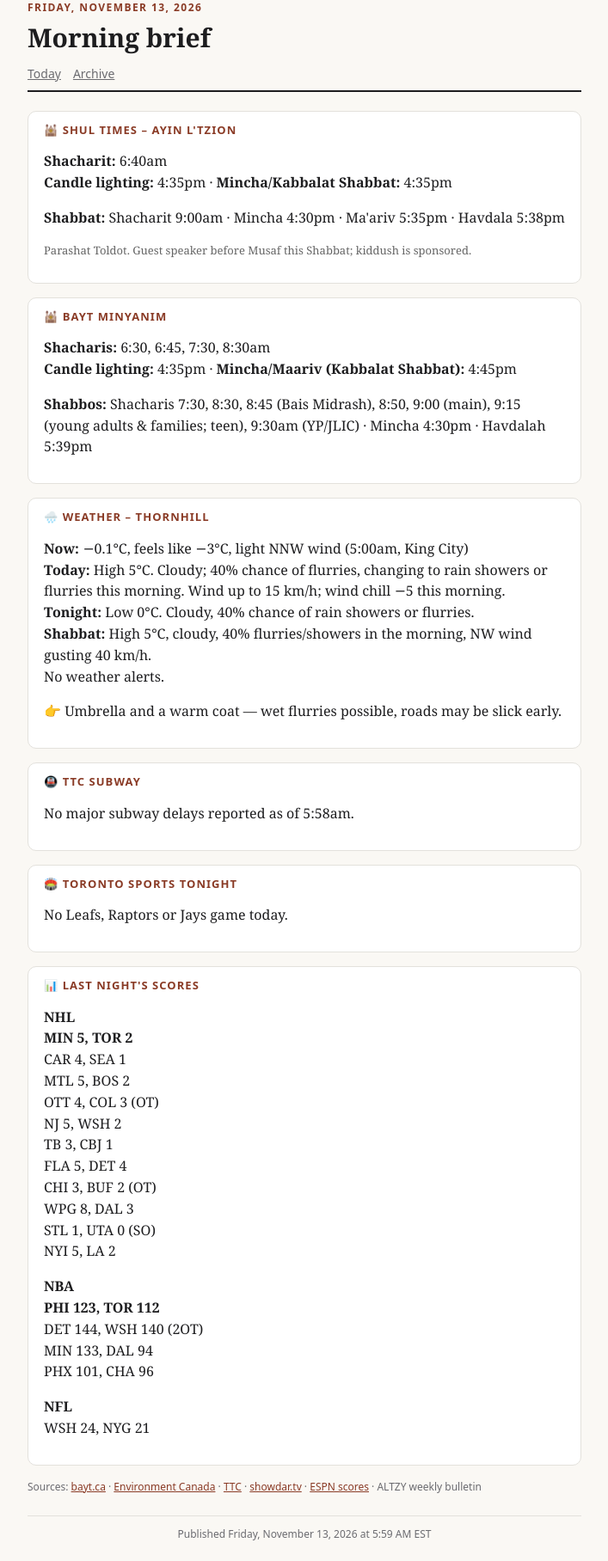
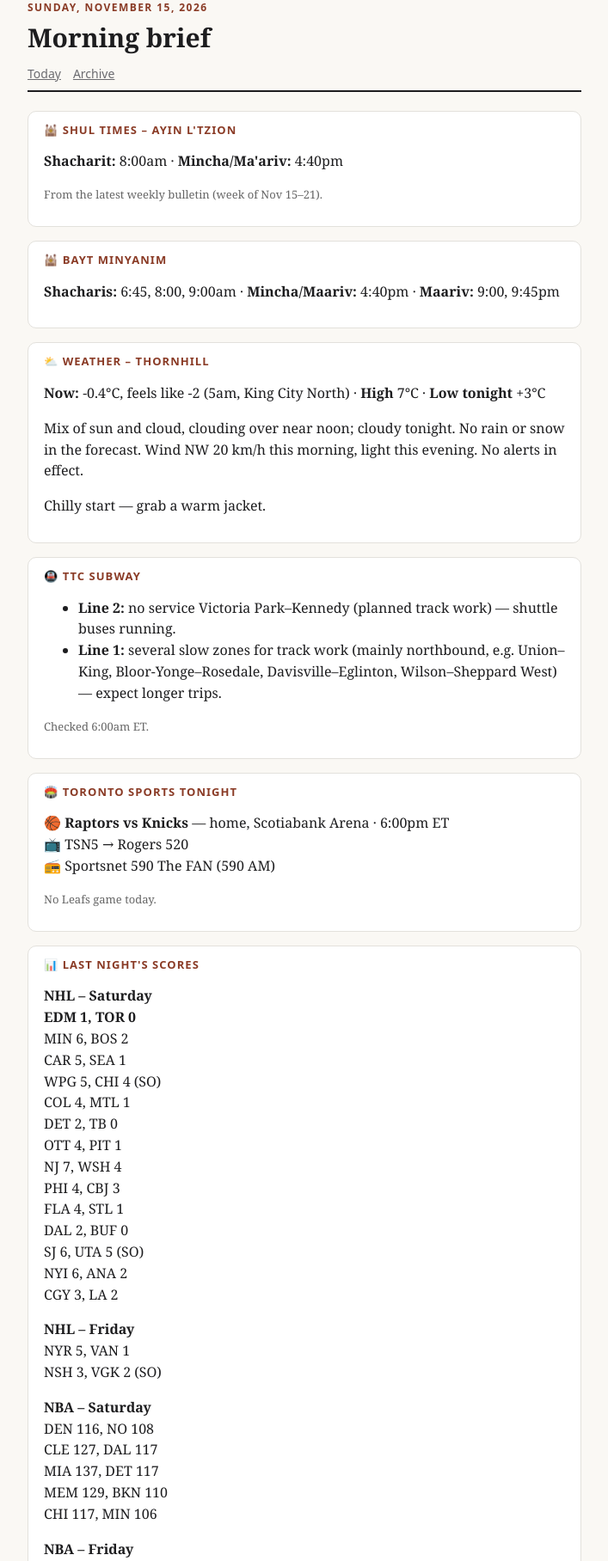
Before and after one commit to mikeyopp2/morningbrief, a plain HTML site: page index.html in a window 1280 px wide. Shown: the part 25-1841 px from the top of the page at 86% size, without its empty margins (286-993 px from the left). Drawn offline with Linux system fonts and the light colour scheme.

Commit message:
Morning brief 2026-11-15

```diff
--- a/index.html
+++ b/index.html
@@ -23,43 +23,32 @@ a{color:var(--accent)}
 footer{font:12px/1.5 system-ui,sans-serif;color:var(--muted);text-align:center;margin-top:24px;padding-top:12px;border-top:1px solid var(--line)}
 </style></head>
 <body><div class="wrap">
-<header><div class="kicker">Friday, November 13, 2026</div><h1>Morning brief</h1>
+<header><div class="kicker">Sunday, November 15, 2026</div><h1>Morning brief</h1>
 <nav><a href="index.html">Today</a><a href="archive.html">Archive</a></nav></header>
-<section>
-<h2>🕍 Shul times – Ayin L'Tzion</h2>
-<p><b>Shacharit:</b> 6:40am<br><b>Candle lighting:</b> 4:35pm · <b>Mincha/Kabbalat Shabbat:</b> 4:35pm</p>
-<p><b>Shabbat:</b> Shacharit 9:00am · Mincha 4:30pm · Ma'ariv 5:35pm · Havdala 5:38pm</p>
-<p style="font-size:13px;color:#666">Parashat Toldot. Guest speaker before Musaf this Shabbat; kiddush is sponsored.</p>
-</section>
-<section>
-<h2>🕍 BAYT minyanim</h2>
-<p><b>Shacharis:</b> 6:30, 6:45, 7:30, 8:30am<br><b>Candle lighting:</b> 4:35pm · <b>Mincha/Maariv (Kabbalat Shabbat):</b> 4:45pm</p>
-<p><b>Shabbos:</b> Shacharis 7:30, 8:30, 8:45 (Bais Midrash), 8:50, 9:00 (main), 9:15 (young adults &amp; families; teen), 9:30am (YP/JLIC) · Mincha 4:30pm · Havdalah 5:39pm</p>
-</section>
-<section>
-<h2>🌧️ Weather – Thornhill</h2>
-<p><b>Now:</b> −0.1°C, feels like −3°C, light NNW wind (5:00am, King City)<br>
-<b>Today:</b> High 5°C. Cloudy; 40% chance of flurries, changing to rain showers or flurries this morning. Wind up to 15 km/h; wind chill −5 this morning.<br>
-<b>Tonight:</b> Low 0°C. Cloudy, 40% chance of rain showers or flurries.<br>
-<b>Shabbat:</b> High 5°C, cloudy, 40% flurries/showers in the morning, NW wind gusting 40 km/h.<br>
-No weather alerts.</p>
-<p>👉 Umbrella and a warm coat — wet flurries possible, roads may be slick early.</p>
-</section>
-<section>
-<h2>🚇 TTC subway</h2>
-<p>No major subway delays reported as of 5:58am.</p>
-</section>
-<section>
-<h2>🏟️ Toronto sports tonight</h2>
-<p>No Leafs, Raptors or Jays game today.</p>
-</section>
-<section>
-<h2>📊 Last night's scores</h2>
-<p><b>NHL</b><br><b>MIN 5, TOR 2</b><br>CAR 4, SEA 1<br>MTL 5, BOS 2<br>OTT 4, COL 3 (OT)<br>NJ 5, WSH 2<br>TB 3, CBJ 1<br>FLA 5, DET 4<br>CHI 3, BUF 2 (OT)<br>WPG 8, DAL 3<br>STL 1, UTA 0 (SO)<br>NYI 5, LA 2</p>
-<p><b>NBA</b><br><b>PHI 123, TOR 112</b><br>DET 144, WSH 140 (2OT)<br>MIN 133, DAL 94<br>PHX 101, CHA 96</p>
-<p><b>NFL</b><br>WSH 24, NYG 21</p>
-</section>
-<p class="sources">Sources: <a href="https://www.bayt.ca/">bayt.ca</a> · <a href="https://weather.gc.ca/">Environment Canada</a> · <a href="https://www.ttc.ca/service-advisories/subway-service">TTC</a> · <a href="https://showdar.tv/schedule/2026-11-13">showdar.tv</a> · <a href="https://www.espn.com/">ESPN scores</a> · ALTZY weekly bulletin</p>
+<section><h2>🕍 Shul times – Ayin L'Tzion</h2>
+<p><b>Shacharit:</b> 8:00am · <b>Mincha/Ma'ariv:</b> 4:40pm</p>
+<p style="font-size:13px;color:#666">From the latest weekly bulletin (week of Nov 15–21).</p></section>
+<section><h2>🕍 BAYT minyanim</h2>
+<p><b>Shacharis:</b> 6:45, 8:00, 9:00am · <b>Mincha/Maariv:</b> 4:40pm · <b>Maariv:</b> 9:00, 9:45pm</p></section>
+<section><h2>⛅ Weather – Thornhill</h2>
+<p><b>Now:</b> -0.4°C, feels like -2 (5am, King City North) · <b>High</b> 7°C · <b>Low tonight</b> +3°C</p>
+<p>Mix of sun and cloud, clouding over near noon; cloudy tonight. No rain or snow in the forecast. Wind NW 20 km/h this morning, light this evening. No alerts in effect.</p>
+<p>Chilly start — grab a warm jacket.</p></section>
+<section><h2>🚇 TTC subway</h2>
+<ul><li><b>Line 2:</b> no service Victoria Park–Kennedy (planned track work) — shuttle buses running.</li>
+<li><b>Line 1:</b> several slow zones for track work (mainly northbound, e.g. Union–King, Bloor-Yonge–Rosedale, Davisville–Eglinton, Wilson–Sheppard West) — expect longer trips.</li></ul>
+<p style="font-size:13px;color:#666">Checked 6:00am ET.</p></section>
+<section><h2>🏟️ Toronto sports tonight</h2>
+<p>🏀 <b>Raptors vs Knicks</b> — home, Scotiabank Arena · 6:00pm ET<br>
+📺 TSN5 → Rogers 520<br>
+📻 Sportsnet 590 The FAN (590 AM)</p>
+<p style="font-size:13px;color:#666">No Leafs game today.</p></section>
+<section><h2>📊 Last night's scores</h2>
+<p><b>NHL – Saturday</b><br><b>EDM 1, TOR 0</b><br>MIN 6, BOS 2<br>CAR 5, SEA 1<br>WPG 5, CHI 4 (SO)<br>COL 4, MTL 1<br>DET 2, TB 0<br>OTT 4, PIT 1<br>NJ 7, WSH 4<br>PHI 4, CBJ 3<br>FLA 4, STL 1<br>DAL 2, BUF 0<br>SJ 6, UTA 5 (SO)<br>NYI 6, ANA 2<br>CGY 3, LA 2</p>
+<p><b>NHL – Friday</b><br>NYR 5, VAN 1<br>NSH 3, VGK 2 (SO)</p>
+<p><b>NBA – Saturday</b><br>DEN 116, NO 108<br>CLE 127, DAL 117<br>MIA 137, DET 117<br>MEM 129, BKN 110<br>CHI 117, MIN 106</p>
+<p><b>NBA – Friday</b><br>IND 106, NY 104<br>ORL 107, MIL 99<br>MIA 133, CLE 121<br>CHI 125, ATL 117 (OT)<br>MEM 142, NO 111<br>HOU 125, UTAH 118<br>SA 123, GS 85<br>POR 120, SAC 107<br>LAC 113, OKC 112</p></section>
+<p class="sources">Sources: <a href="https://www.altzy.org/">ALTZY bulletin (weekly cache)</a> · <a href="https://www.bayt.ca/">bayt.ca</a> · <a href="https://weather.gc.ca/en/location/index.html?coords=43.837,-79.508">Environment Canada</a> · <a href="https://www.ttc.ca/service-advisories/subway-service">TTC alerts</a> · <a href="https://showdar.tv/schedule/2026-11-15">showdar.tv</a> · <a href="https://www.tsn.ca/radio/toronto-1050/raps/article/tsn-1050-raptors-broadcast-schedule/">TSN 1050 Raptors schedule</a> · <a href="https://www.espn.com/nhl/scoreboard">ESPN scoreboards</a></p>
 
-<footer>Published Friday, November 13, 2026 at 5:59 AM EST</footer>
+<footer>Published Sunday, November 15, 2026 at 5:58 AM EST</footer>
 </div></body></html>
```
Also changed, not shown: archive.html (+2 -1 lines), briefs/2026-11-15.html (added, +54 -0 lines).
